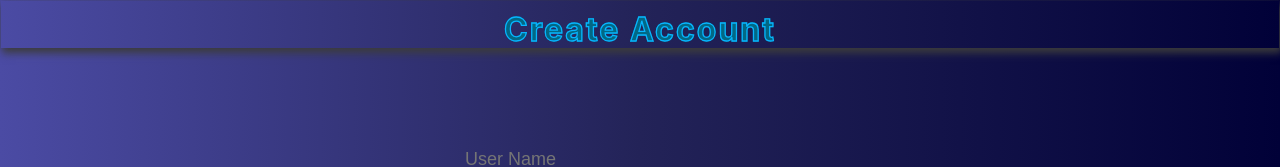
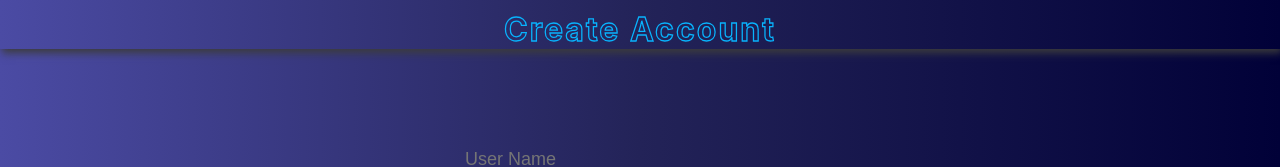
Before and after one commit to SARATHLAL-SH/mercurytask, a React (Create React App) app: page / in a window 1280 px wide. Shown: the top 167 px of the page. Built offline with nearby package versions, Linux system fonts and the light colour scheme.

Commit message:
-webkit fix

```diff
--- a/src/components/Signup/Signup.css
+++ b/src/components/Signup/Signup.css
@@ -6,9 +6,7 @@
     color: transparent;
     text-align: center;
     -webkit-text-stroke: 0.1vw #08b4fe;
-    background: rgb(2, 104, 133);
     background-repeat: no-repeat;
-    -webkit-background-clip: text;
     padding-top: 10px;
     letter-spacing: 2px;
 }
```
